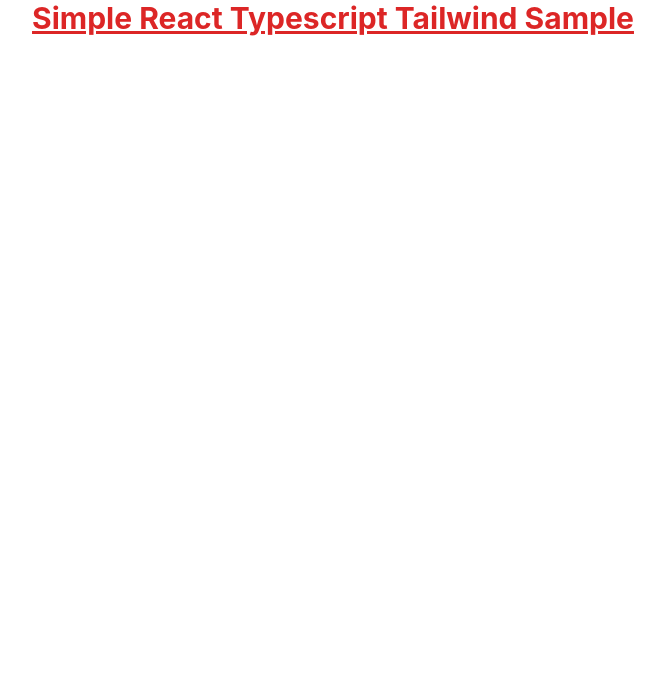
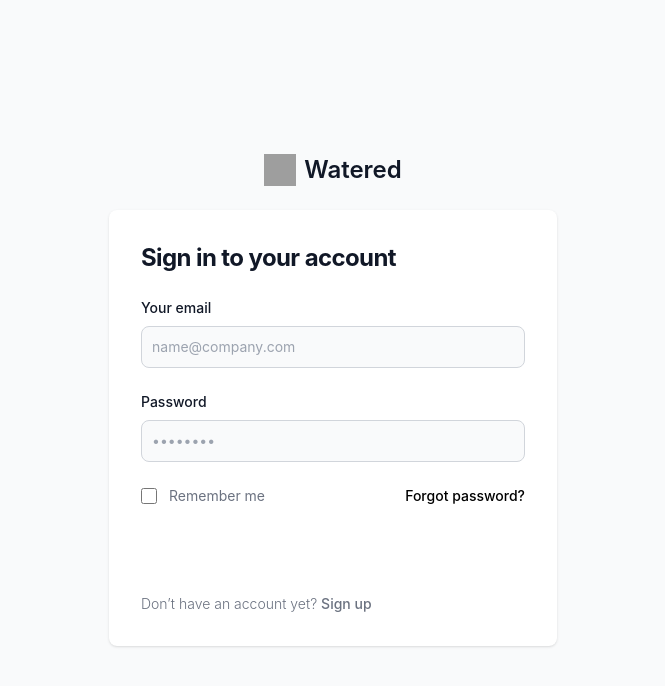
Before and after one commit to WaterRedLover0110/TaskManagementApp, a React (Create React App) app: page /signin in a window 1280 px wide. Shown: the top 686 px of the page, without its empty margins (307-972 px from the left). Built offline with nearby package versions, Linux system fonts and the light colour scheme; grey boxes are pictures that could not be loaded.

Commit message:
Basic Routing for SignIn

```diff
--- a/package.json
+++ b/package.json
@@ -13,6 +13,7 @@
     "firebase": "^10.7.0",
     "react": "^18.2.0",
     "react-dom": "^18.2.0",
+    "react-router-dom": "^6.20.0",
     "react-scripts": "5.0.1",
     "typescript": "^4.9.5",
     "web-vitals": "^2.1.4"
--- /dev/null
+++ b/src/AppLayout.tsx
@@ -0,0 +1,14 @@
+import { BrowserRouter as Router, Routes, Route } from "react-router-dom";
+import { SignIn } from "./pages";
+
+const AppLayout = () => {
+  return (
+    <Router>
+      <Routes>
+        <Route path="/signin" element={<SignIn />} />
+      </Routes>
+    </Router>
+  );
+};
+
+export default AppLayout;
--- a/src/index.tsx
+++ b/src/index.tsx
@@ -1,15 +1,15 @@
 import React from 'react';
 import ReactDOM from 'react-dom/client';
 import './index.css';
-import App from './App';
 import reportWebVitals from './reportWebVitals';
+import AppLayout from './AppLayout';
 
 const root = ReactDOM.createRoot(
   document.getElementById('root') as HTMLElement
 );
 root.render(
   <React.StrictMode>
-    <App />
+    <AppLayout />
   </React.StrictMode>
 );
 
--- /dev/null
+++ b/src/pages/index.ts
@@ -0,0 +1 @@
+export {default as SignIn} from './SignIn'
```
Also changed, not shown: 1 other file (tests, documents, lock files or other folders).
